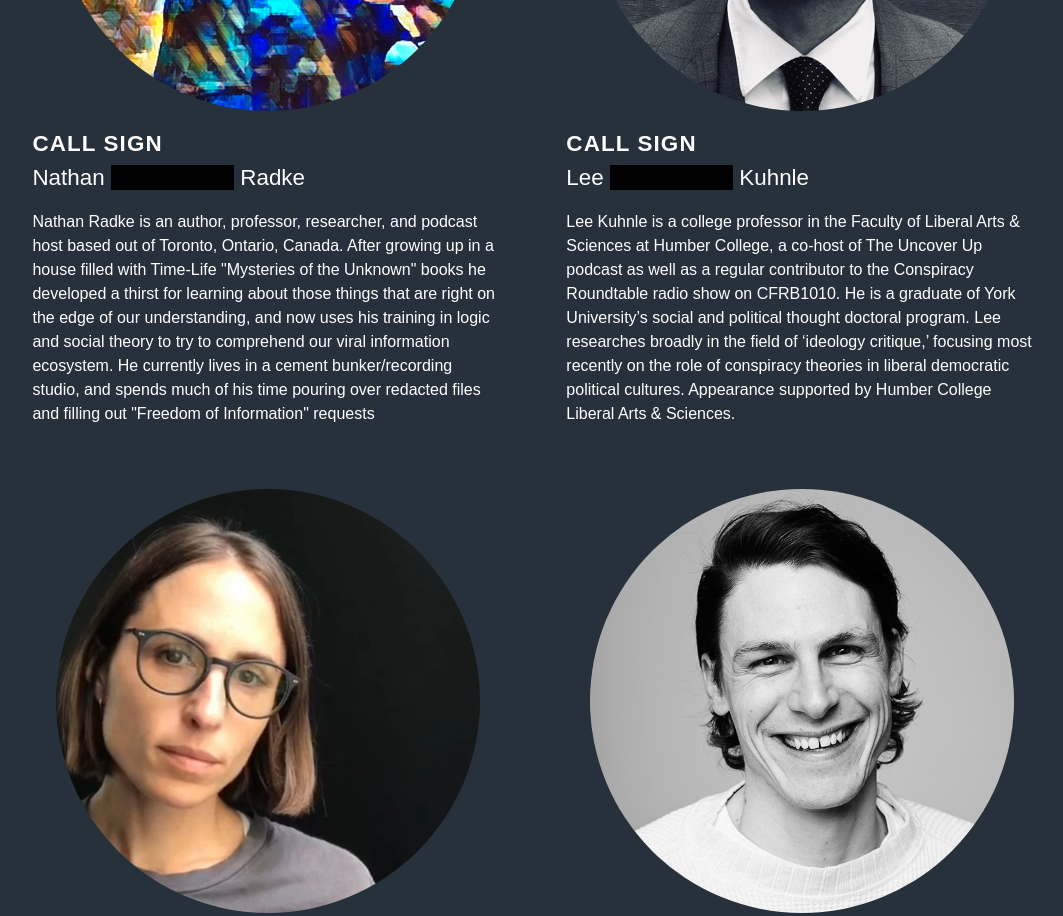
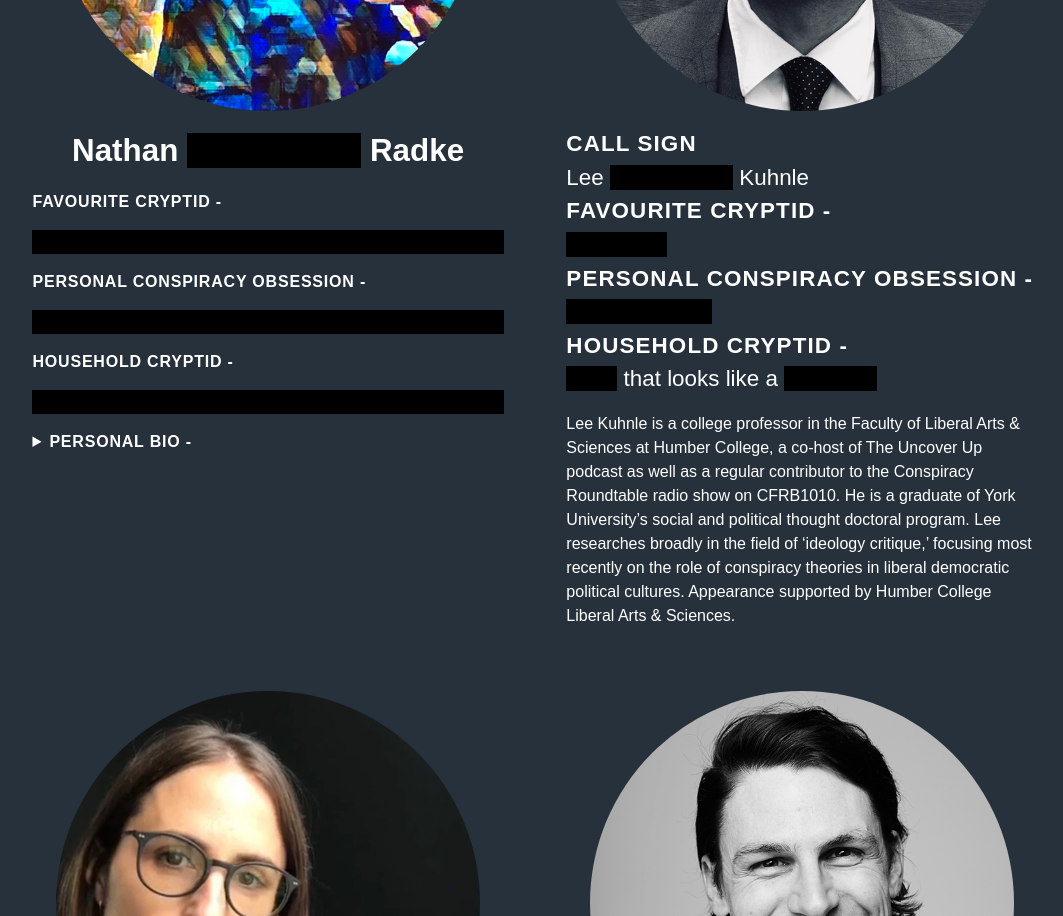
Before and after one commit to jmacthefatcat/the-uncover-up, a plain HTML site: page index.html in a window 1280 px wide. Shown: the part 1320-2236 px from the top of the page, without its empty margins (105-1168 px from the left). Drawn offline with Linux system fonts and the light colour scheme; a web font is replaced by a local one.

Commit message:
UFO Logo update and WHO section format

```diff
--- a/assets/css/space-case.css
+++ b/assets/css/space-case.css
@@ -129,11 +129,11 @@ h1, h2, h3, h4 {
   font-size: var(--s4)
 }
 
-.h2, h2, .text-large {
+.h2, h2 {
   font-size: var(--s3)
 }
 
-.h3, h3 {
+.h3, h3, .text-large {
   font-size: var(--s2)
 }
 
--- a/assets/css/the-uncover-up.css
+++ b/assets/css/the-uncover-up.css
@@ -116,6 +116,13 @@ a:hover {
 }
 
 .redacted {
+  display: inline;
   background-color: var(--black);
   color: var(--black);
+  text-transform: uppercase;
+  transition: color 0.4s;
 }
+
+.redacted:hover {
+  color: var(--white);
+}
--- a/index.html
+++ b/index.html
@@ -25,7 +25,8 @@
             <summary class="text-medium text-uppercase"><b>Where to find us</b></summary>
             <a href="https://soundcloud.com/nathan-radke-671614139" class="text-uppercase"><b>Soundcloud</b></a>
             <a href="https://podcasts.apple.com/ca/podcast/the-uncover-up-conspiracy-cast/id1316684637" class="text-uppercase"><b>Apple Podcasts</b></a>
-            <a href="https://podcasts.google.com/feed/aHR0cDovL2ZlZWRzLnNvdW5kY2xvdWQuY29tL3VzZXJzL3NvdW5kY2xvdWQ6dXNlcnM6MzEwODE3MjQwL3NvdW5kcy5yc3M?sa=X&ved=2ahUKEwjAr_2e8sjuAhUMnnIEHWNECU8Q9sEGegQIARAK" class="text-uppercase"><b>Google Podcasts</b></a>
+            <a href="https://podcasts.google.com/feed/aHR0cDovL2ZlZWRzLnNvdW5kY2xvdWQuY29tL3VzZXJzL3NvdW5kY2xvdWQ6dXNlcnM6MzEwODE3MjQwL3NvdW5kcy5yc3M?sa=X&ved=2ahUKEwjAr_2e8sjuAhUMnnIEHWNECU8Q9sEGegQIARAK" class="text-uppercase"><b>Google
+                Podcasts</b></a>
             <a href="https://www.youtube.com/channel/UCnWlT9ql55-fQMyzRzr1C1Q/videos" class="text-uppercase"><b>Youtube</b></a>
             <a href="https://www.instagram.com/theuncoverup/" class="text-uppercase"><b>Instagram</b></a>
             <a href="#email" class="text-uppercase"><b>Email</b></a>
@@ -47,14 +48,18 @@
             <div class="stack">
               <img class="who-img" src="assets/imgs/nathan-square-headshot.jpg" alt="Headshot of Nathan Radke">
               <div class="stack">
-                <span class="text-medium">
-                  <b class="text-uppercase">Call Sign</b>
-                  <br>
-                  Nathan <span class="redacted">REDACTED</span> Radke
-                </span>
-                <p class="text-measure">Nathan Radke is an author, professor, researcher, and podcast host based out of Toronto, Ontario, Canada. After growing up in a house filled with Time-Life "Mysteries of the Unknown" books he developed a thirst for learning about
-                  those things that are right on the edge of our understanding, and now uses his training in logic and social theory to try to comprehend our viral information ecosystem. He currently lives in a cement bunker/recording studio, and
-                  spends much of his time pouring over redacted files and filling out "Freedom of Information" requests</p>
+                <span class="text-large text-center"><b>Nathan <span class="redacted">REDACTED</span> Radke</b></span>
+                <b class="text-uppercase">Favourite Cryptid -</b><span class="redacted">Mothman</span>
+                <b class="text-uppercase">Personal Conspiracy Obsession -</b><span class="redacted">Point Saint Espirit poisoning</span>
+                <b class="text-uppercase">Household Cryptid -</b><span class="redacted">Marimo Moss Balls</span>
+                <details class="stack">
+                  <summary><b class="text-uppercase">Personal Bio -</b></summary>
+                  <p class="text-measure">
+                    Nathan Radke is an author, professor, researcher, and podcast host based out of Toronto, Ontario, Canada. After growing up in a house filled with Time-Life "Mysteries of the Unknown" books he developed a thirst for learning about
+                    those things that are right on the edge of our understanding, and now uses his training in logic and social theory to try to comprehend our viral information ecosystem. He currently lives in a cement bunker/recording studio, and
+                    spends much of his time pouring over redacted files and filling out "Freedom of Information" requests.
+                  </p>
+                </details>
               </div>
             </div>
 
@@ -63,10 +68,21 @@
               <div class="stack">
                 <span class="text-medium">
                   <b class="text-uppercase">Call Sign</b>
+                  <br />
+                  Lee <span class="redacted">REDACTED</span> Kuhnle
                   <br>
-                  Lee <span class="redacted">REDACTED</span> Kuhnle
+                  <b class="text-uppercase">Favourite Cryptid -</b>
+                  <br><span class="redacted">Bigfoot</span>
+                  <br>
+                  <b class="text-uppercase">Personal Conspiracy Obsession -</b>
+                  <br><span class="redacted">COINTELPRO</span>
+                  <br>
+                  <b class="text-uppercase">Household Cryptid -</b>
+                  <br><span class="redacted">Dog</span> that looks like a <span class="redacted">muppet</span>
                 </span>
-                <p>Lee Kuhnle is a college professor in the Faculty of Liberal Arts & Sciences at Humber College, a co-host of The Uncover Up podcast as well as a regular contributor to the Conspiracy Roundtable radio show on CFRB1010. He is a graduate of York University’s social and political thought doctoral program. Lee researches broadly in the field of ‘ideology critique,’ focusing most recently on the role of conspiracy theories in liberal democratic political cultures. Appearance supported by Humber College Liberal Arts & Sciences.</p>
+                <p>Lee Kuhnle is a college professor in the Faculty of Liberal Arts & Sciences at Humber College, a co-host of The Uncover Up podcast as well as a regular contributor to the Conspiracy Roundtable radio show on CFRB1010. He is a
+                  graduate of York University’s social and political thought doctoral program. Lee researches broadly in the field of ‘ideology critique,’ focusing most recently on the role of conspiracy theories in liberal democratic political
+                  cultures. Appearance supported by Humber College Liberal Arts & Sciences.</p>
               </div>
             </div>
 
```
Also changed, not shown: assets/imgs/ufo-1.png.
